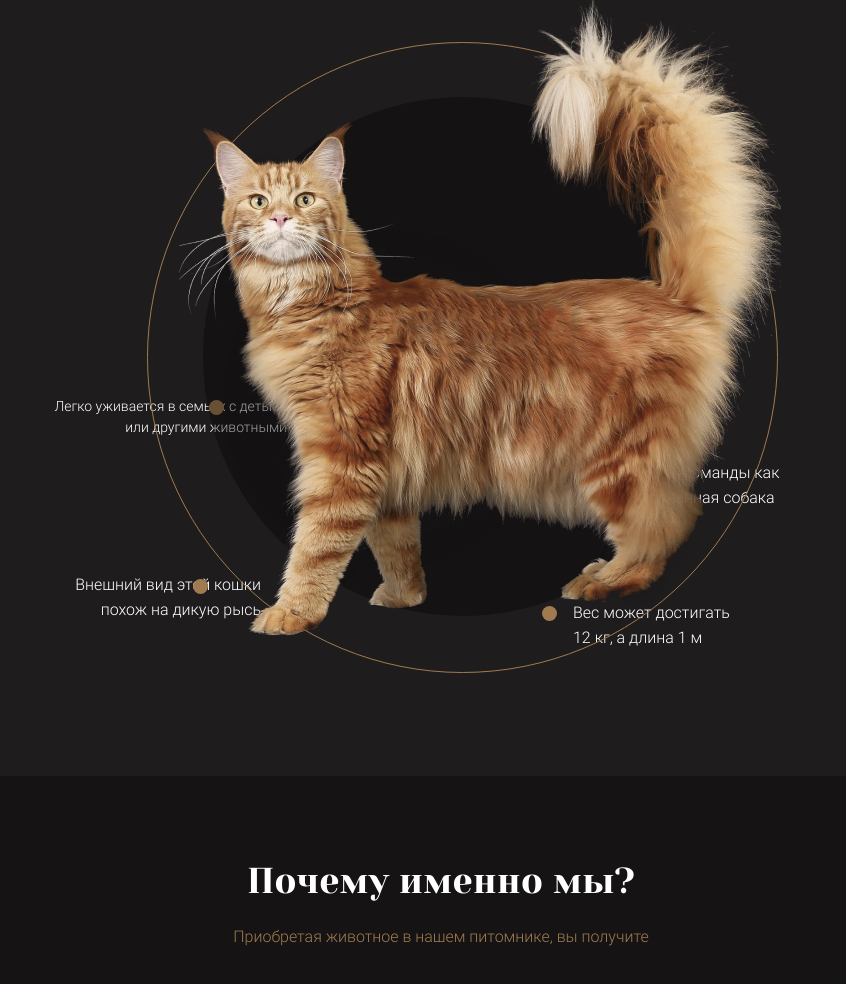
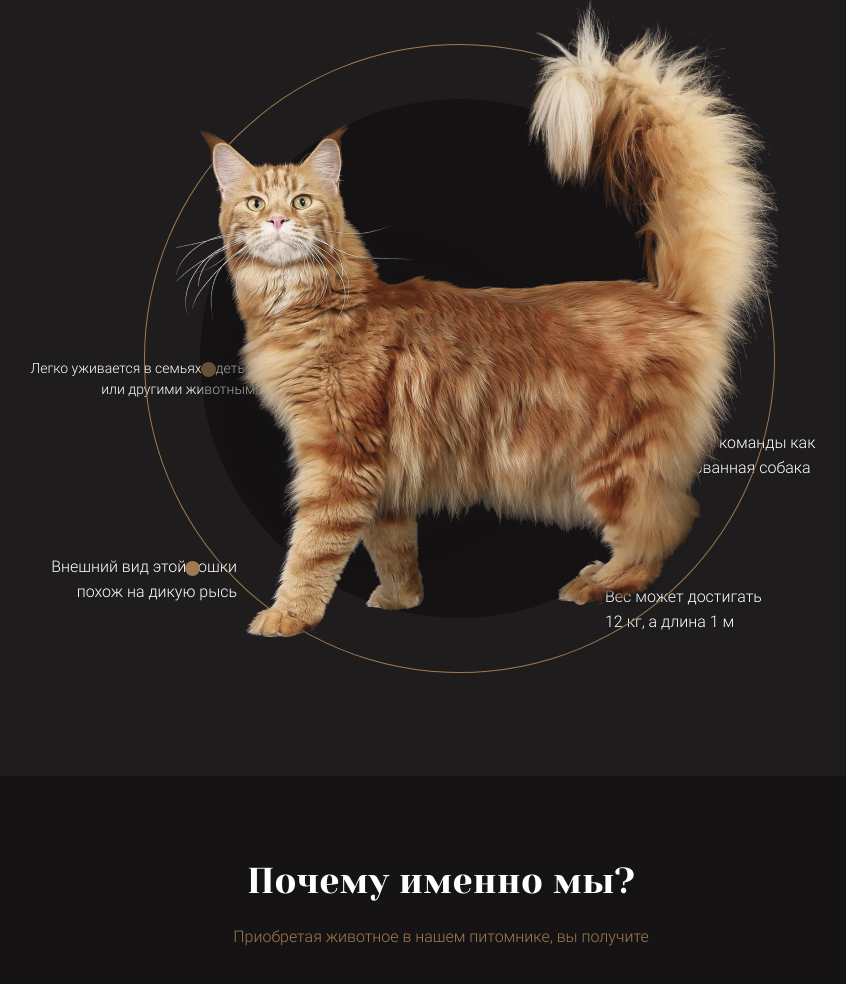
Before and after one commit to imbalaancing/maincoon-website, a plain HTML site: page index.html in a window 1536 px wide. Shown: the part 1918-2902 px from the top of the page, without its empty margins (327-1173 px from the left). Drawn offline with Linux system fonts and the light colour scheme.

Commit message:
add pixel perfect section-breed-features 1366px

```diff
--- a/main.scss
+++ b/main.scss
@@ -722,8 +722,9 @@ a {
 
 @media (min-width: 1366px) {
   .breed-features__title {
-    margin-top: 81px;
+    margin-top: 84px;
     margin-left: 27px;
+    margin-bottom: 18px;
   }
 }
 
@@ -752,6 +753,7 @@ a {
 @media (min-width: 1366px) {
   .breed-features__lead {
     width: 735px;
+    transform: translateX(3px);
   }
 }
 
@@ -817,12 +819,12 @@ a {
     top: 15%;
     left: -5%;
     width: 631px;
-    height: 631px;
+    height: 629px;
   }
 
   .breed-features__image {
-    margin-top: -66px;
-    margin-left: 98px;
+    margin-top: -64px;
+    margin-left: 92px;
   }
 }
 
@@ -994,25 +996,25 @@ a {
     width: 15px;
     height: 15px;
     top: 0.5vh;
-    left: 22vh;
+    left: 24vh;
   }
 
   .friendly {
-    bottom: 47.5vh;
-    left: -26vh;
+    bottom: 52.5vh;
+    left: -29vh;
     width: 254px;
   }
 
   .trainable::before {
     width: 15px;
     height: 15px;
-    left: -34px;
+    left: -37px;
   }
 
   .trainable {
     position: absolute;
-    bottom: 38.5vh;
-    left: 44.5vh;
+    bottom: 42.5vh;
+    left: 49vh;
     width: 201px;
     text-align: left;
   }
@@ -1020,24 +1022,24 @@ a {
   .large::before {
     width: 15px;
     height: 15px;
-    left: -31px;
+    left: -32px;
   }
 
   .large {
-    bottom: 21vh;
-    left: 41.5vh;
+    bottom: 23.3vh;
+    left: 45.5vh;
     width: 168px;
   }
 
   .appearance::before {
     width: 15px;
     height: 15px;
-    left: 18vh;
+    left: 20vh;
   }
 
   .appearance {
-    bottom: 24.5vh;
-    left: -24vh;
+    bottom: 27vh;
+    left: -27vh;
     width: 212px;
   }
 }
```
Also changed, not shown: main.css, 1 other file.
